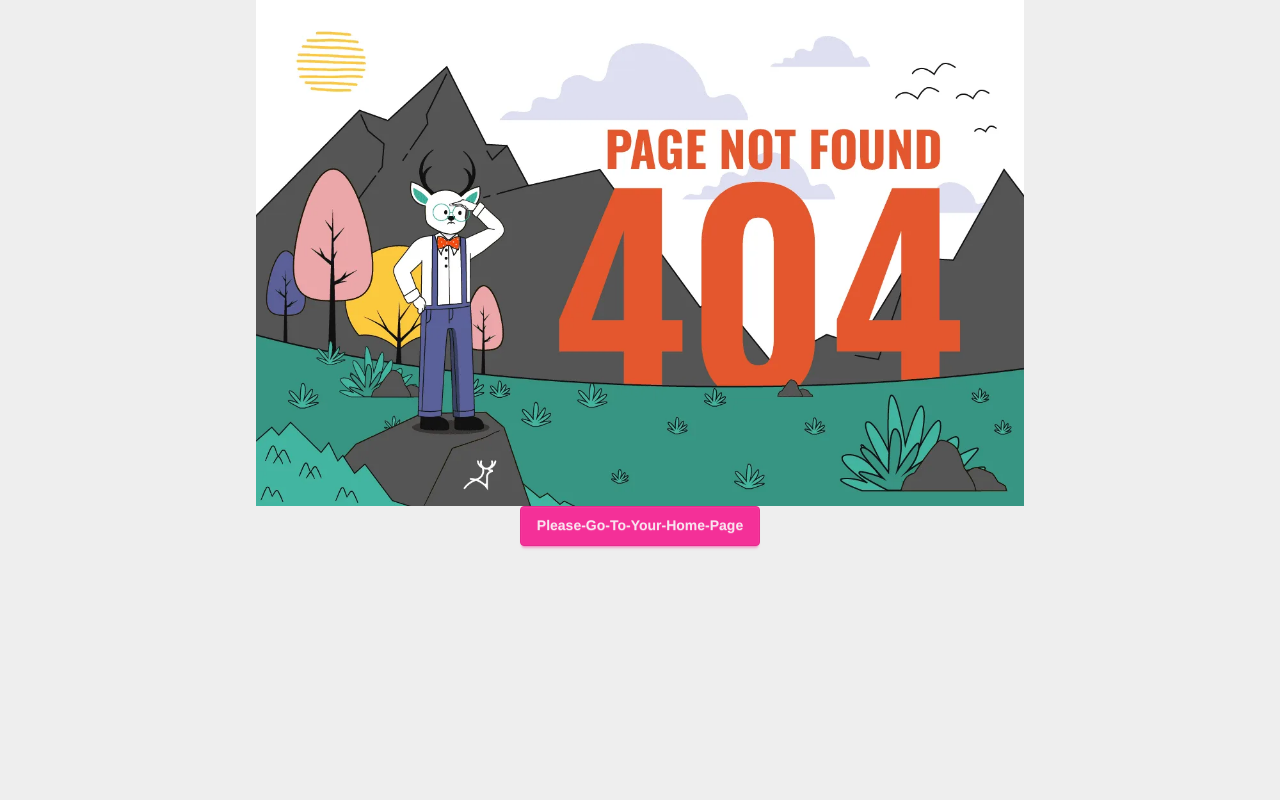
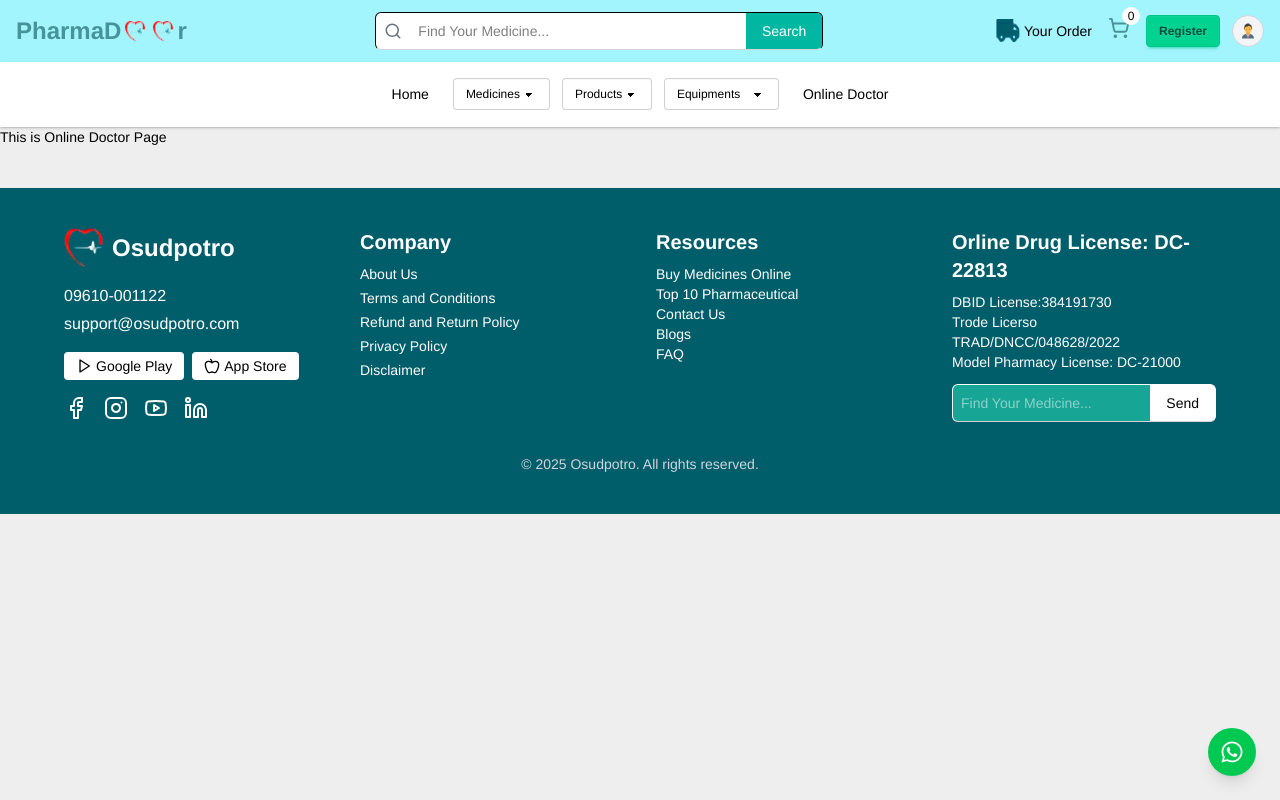
Before and after one commit to Shajadulhaqueemon111/pharmadoor-app-client, a React (Vite) app: page /online-doctor in a window 1280 px wide. Built offline with nearby package versions, Linux system fonts and the light colour scheme.

Commit message:
globali whatsup and arrow btn functionality create

```diff
--- a/src/components/Pages/Footer/Footer.tsx
+++ b/src/components/Pages/Footer/Footer.tsx
@@ -7,6 +7,7 @@
   Youtube,
 } from "lucide-react";
 import Image1 from "../../../assets/heart.png";
+import { Link } from "react-router-dom";
 
 const Footer = () => {
   return (
@@ -74,21 +75,32 @@
         <div>
           <h2 className="text-xl font-semibold mb-2">Resources</h2>
           <ul className="space-y-1 text-sm">
+            <Link to="/">
+              {" "}
               <li>
-              <a href="/">Buy Medicines Online</a>
+                <a>Buy Medicines Online</a>
               </li>
+            </Link>
+            <Link to="/">
               <li>
-              <a href="/">Top 10 Pharmaceutical</a>
+                <a>Top 10 Pharmaceutical</a>
               </li>
+            </Link>
+            <Link to="/">
               <li>
-              <a href="/">Contact Us</a>
+                <a>Contact Us</a>
               </li>
+            </Link>
+            <Link to="/">
               <li>
-              <a href="/">Blogs</a>
+                <a>Blogs</a>
               </li>
+            </Link>
+            <Link to="/">
               <li>
-              <a href="/">FAQ</a>
+                <a>FAQ</a>
               </li>
+            </Link>
           </ul>
         </div>
         {/* Part 4 - Resources */}
@@ -97,18 +109,27 @@
             Orline Drug License: DC-22813
           </h2>
           <ul className="space-y-1 text-sm">
+            <Link to="/">
+              {" "}
               <li>
-              <a href="/">DBID License:384191730</a>
+                <a>DBID License:384191730</a>
               </li>
+            </Link>
+            <Link to="/">
+              {" "}
               <li>
-              <a href="/">
+                <a>
                   Trode Licerso <br />
                   TRAD/DNCC/048628/2022
                 </a>
               </li>
+            </Link>
+
+            <Link to="/">
               <li>
-              <a href="/">Model Pharmacy License: DC-21000</a>
+                <a>Model Pharmacy License: DC-21000</a>
               </li>
+            </Link>
           </ul>
           <div>
             <div className="mt-3">
--- /dev/null
+++ b/src/components/Pages/GlobalArrowScrollBtn/Scrolling.tsx
@@ -0,0 +1,35 @@
+import { useEffect, useState } from "react";
+
+import { FaArrowUp } from "react-icons/fa"; // npm install react-icons
+
+const ScrollingBtn = () => {
+  const [showScrollTop, setShowScrollTop] = useState(false);
+
+  useEffect(() => {
+    const handleScroll = () => {
+      setShowScrollTop(window.scrollY > 300);
+    };
+
+    window.addEventListener("scroll", handleScroll);
+    return () => window.removeEventListener("scroll", handleScroll);
+  }, []);
+
+  const handleScrollToTop = () => {
+    window.scrollTo({ top: 0, behavior: "smooth" });
+  };
+
+  return (
+    <div>
+      {showScrollTop && (
+        <button
+          onClick={handleScrollToTop}
+          className="fixed bottom-6 left-6 z-50 bg-blue-600 text-white p-3 rounded-full shadow-lg hover:bg-blue-700 transition-all duration-300"
+        >
+          <FaArrowUp />
+        </button>
+      )}
+    </div>
+  );
+};
+
+export default ScrollingBtn;
--- /dev/null
+++ b/src/components/Pages/GlobalWhatsUpContact/WhatsUp.tsx
@@ -0,0 +1,18 @@
+import { FaWhatsapp } from "react-icons/fa";
+
+const WhatsAppButton = () => {
+  const phoneNumber = "8801234567890";
+
+  return (
+    <a
+      href={`https://wa.me/${phoneNumber}`}
+      target="_blank"
+      rel="noopener noreferrer"
+      className="fixed bottom-6 right-6 z-50 bg-green-500 text-white p-3 rounded-full shadow-lg hover:bg-green-600 transition-all duration-300"
+    >
+      <FaWhatsapp size={24} />
+    </a>
+  );
+};
+
+export default WhatsAppButton;
--- a/src/components/Pages/Home/Home.tsx
+++ b/src/components/Pages/Home/Home.tsx
@@ -1,6 +1,6 @@
 import BannerPage from "../Banner/Banner";
 import BannerCard from "../Banner/BannerCard";
-import Footer from "../Footer/Footer";
+
 import OtcMedicine from "../OtcMedicine/OtcMedicine";
 
 const HomePage = () => {
@@ -9,7 +9,6 @@
       <BannerPage />
       <BannerCard />
       <OtcMedicine />
-      <Footer />
     </div>
   );
 };
--- a/src/components/Pages/Navbar/SecondNavbar.tsx
+++ b/src/components/Pages/Navbar/SecondNavbar.tsx
@@ -1,4 +1,8 @@
+import { Link, useNavigate } from "react-router-dom";
+
 const SecondNavbar = () => {
+  const navigate = useNavigate();
+
   return (
     <div>
       <div className="navbar bg-base-100 shadow-sm">
@@ -15,156 +19,142 @@
                 <path
                   strokeLinecap="round"
                   strokeLinejoin="round"
-                  strokeWidth="2"
+                  strokeWidth={2}
                   d="M4 6h16M4 12h8m-8 6h16"
                 />
               </svg>
             </div>
+
             <ul
               tabIndex={0}
               className="menu menu-sm dropdown-content bg-base-100 rounded-box z-10 mt-3 w-52 p-2 shadow"
             >
               <li>
-                <a href="/">Home</a>
+                <Link to="/">Home</Link>
               </li>
+
               <li>
                 <select
                   className="select select-sm w-full mt-1"
+                  defaultValue=""
                   onChange={(e) => {
                     const value = e.target.value;
-                    if (value) window.location.href = `/medicines/${value}`;
+                    if (value) navigate(`/medicines/${value}`);
                   }}
                 >
-                  <option disabled selected>
+                  <option disabled value="">
                     Medicines
                   </option>
-                  <option className="font-bold" value="napa">
-                    Napa
-                  </option>
-                  <option className="font-bold" value="seclo">
-                    Seclo
-                  </option>
+                  <option value="napa">Napa</option>
+                  <option value="seclo">Seclo</option>
                 </select>
               </li>
+
               <li>
                 <select
                   className="select select-sm w-full mt-1"
+                  defaultValue=""
                   onChange={(e) => {
                     const value = e.target.value;
-                    if (value) window.location.href = `/products/${value}`;
+                    if (value) navigate(`/products/${value}`);
                   }}
                 >
-                  <option disabled selected>
+                  <option disabled value="">
                     Products
                   </option>
-                  <option className="font-bold" value="alatrol">
-                    Alatrol
-                  </option>
-                  <option className="font-bold" value="monas">
-                    Monas
-                  </option>
+                  <option value="alatrol">Alatrol</option>
+                  <option value="monas">Monas</option>
                 </select>
               </li>
+
               <li>
                 <select
                   className="select select-sm w-full mt-1"
+                  defaultValue=""
                   onChange={(e) => {
                     const value = e.target.value;
-                    if (value) window.location.href = `/equipments/${value}`;
+                    if (value) navigate(`/equipments/${value}`);
                   }}
                 >
-                  <option disabled selected>
+                  <option disabled value="">
                     Equipments
                   </option>
-                  <option className="font-bold" value="stethoscope">
-                    Stethoscope
-                  </option>
-                  <option className="font-bold" value="thermometer">
-                    Thermometer
-                  </option>
+                  <option value="stethoscope">Stethoscope</option>
+                  <option value="thermometer">Thermometer</option>
                 </select>
               </li>
+
               <li>
-                <a href="/online-doctor">Online Doctor</a>
+                <Link to="/online-doctor">Online Doctor</Link>
               </li>
             </ul>
           </div>
-          {/* <a className="btn btn-ghost text-xl">MediPoint</a> */}
         </div>
 
         <div className="navbar-center hidden lg:flex">
           <ul className="menu menu-horizontal px-1 gap-3">
             <li>
-              <a href="/">Home</a>
+              <Link to="/">Home</Link>
             </li>
 
             <li>
               <select
                 className="select select-sm"
+                defaultValue=""
                 onChange={(e) => {
                   const value = e.target.value;
-                  if (value) window.location.href = `/medicines/${value}`;
+                  if (value) navigate(`/medicines/${value}`);
                 }}
               >
-                <option disabled selected>
+                <option disabled value="">
                   Medicines
                 </option>
-                <option className="font-bold" value="napa">
-                  Napa
-                </option>
-                <option className="font-bold" value="seclo">
-                  Seclo
-                </option>
+                <option value="napa">Napa</option>
+                <option value="seclo">Seclo</option>
               </select>
             </li>
 
             <li>
               <select
                 className="select select-sm"
+                defaultValue=""
                 onChange={(e) => {
                   const value = e.target.value;
-                  if (value) window.location.href = `/products/${value}`;
+                  if (value) navigate(`/products/${value}`);
                 }}
               >
-                <option disabled selected>
+                <option disabled value="">
                   Products
                 </option>
-                <option className="font-bold" value="alatrol">
-                  Alatrol
-                </option>
-                <option className="font-bold" value="monas">
-                  Monas
-                </option>
+                <option value="alatrol">Alatrol</option>
+                <option value="monas">Monas</option>
               </select>
             </li>
 
             <li>
               <select
                 className="select select-sm"
+                defaultValue=""
                 onChange={(e) => {
                   const value = e.target.value;
-                  if (value) window.location.href = `/equipments/${value}`;
+                  if (value) navigate(`/equipments/${value}`);
                 }}
               >
-                <option disabled selected>
+                <option disabled value="">
                   Equipments
                 </option>
-                <option className="font-bold" value="stethoscope">
-                  Stethoscope
-                </option>
-                <option className="font-bold" value="thermometer">
-                  Thermometer
-                </option>
+                <option value="stethoscope">Stethoscope</option>
+                <option value="thermometer">Thermometer</option>
               </select>
             </li>
 
             <li>
-              <a href="/online-doctor">Online Doctor</a>
+              <Link to="/online-doctor">Online Doctor</Link>
             </li>
           </ul>
         </div>
 
-        <div className="navbar-end"></div>
+        <div className="navbar-end">{/* Future buttons or search */}</div>
       </div>
     </div>
   );
--- /dev/null
+++ b/src/components/Pages/OnlineDoctor/OnlineDoctors.tsx
@@ -0,0 +1,9 @@
+const OnlineDoctors = () => {
+  return (
+    <div>
+      <h1>This is Online Doctor Page</h1>
+    </div>
+  );
+};
+
+export default OnlineDoctors;
--- a/src/components/route/AllRoute.tsx
+++ b/src/components/route/AllRoute.tsx
@@ -8,6 +8,7 @@
 import AltrolMedicines from "../Pages/Products/Altrol";
 import StethoscopePage from "../Pages/Equipments/Stethoscope";
 import ThermomiterPage from "../Pages/Equipments/Thermomiter";
+import OnlineDoctors from "../Pages/OnlineDoctor/OnlineDoctors";
 
 const router = createBrowserRouter([
   {
@@ -43,6 +44,10 @@
         path: "/equipments/thermometer",
         element: <ThermomiterPage />,
       },
+      {
+        path: "/online-doctor",
+        element: <OnlineDoctors />,
+      },
     ],
   },
 ]);
--- a/src/components/route/MainRoute.tsx
+++ b/src/components/route/MainRoute.tsx
@@ -1,11 +1,17 @@
 import { Outlet } from "react-router-dom";
 import FirstNavbar from "../Pages/Navbar/FirstNavbar";
+import Footer from "../Pages/Footer/Footer";
+import ScrollingBtn from "../Pages/GlobalArrowScrollBtn/Scrolling";
+import WhatsAppButton from "../Pages/GlobalWhatsUpContact/WhatsUp";
 
 const MainRoute = () => {
   return (
     <div>
       <FirstNavbar />
       <Outlet></Outlet>
+      <ScrollingBtn />
+      <WhatsAppButton />
+      <Footer />
     </div>
   );
 };
```
Lines whose indentation alone changed are shown as unchanged.
